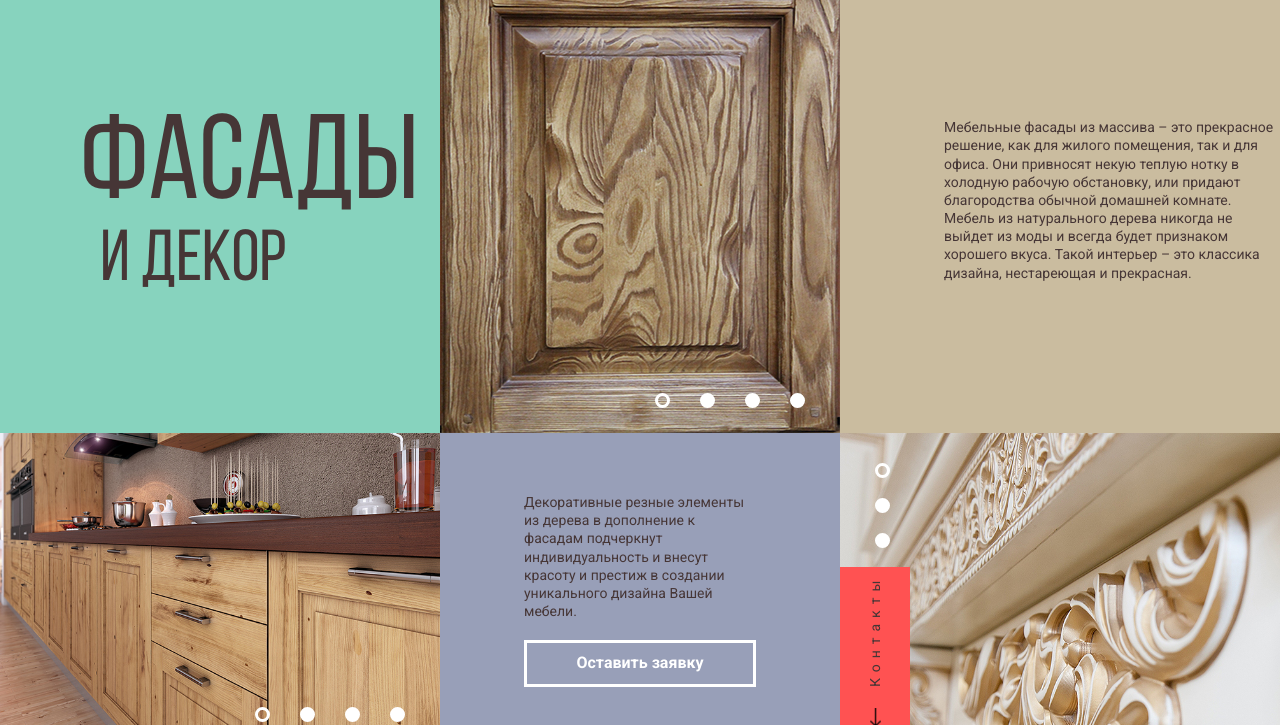
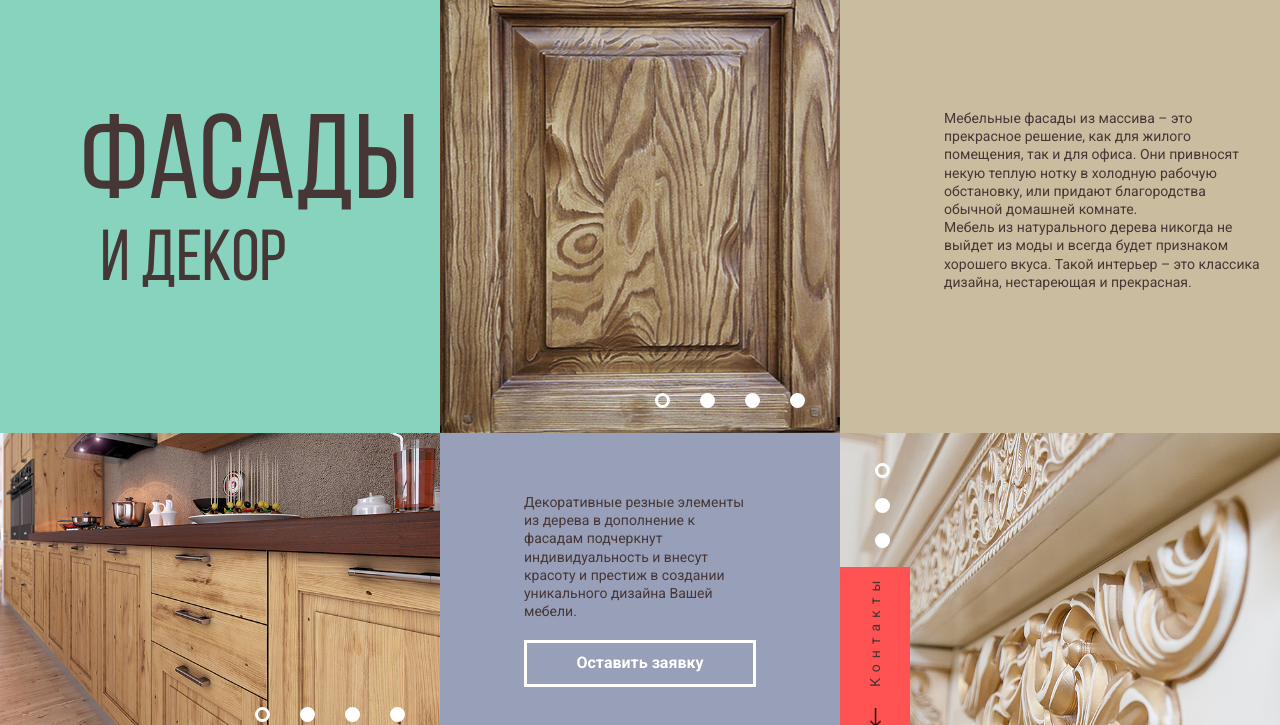
Before and after one commit to leshikhacker/woody-frontend, a website: page index.html in a window 1280 px wide. Shown: the part 1653-2378 px from the top of the page. Drawn offline with nearby package versions, Linux system fonts and the light colour scheme; some packages are replaced by stand-ins of ours.

Commit message:
facade tile width fix

```diff
--- a/css/postcss/tiles/facades-tiles.pcss
+++ b/css/postcss/tiles/facades-tiles.pcss
@@ -48,7 +48,7 @@
 	.tile-facades-3 .tile__content {
 		padding-left: 104px;
 		padding-right: 20px;
-		width: 459px;
+		max-width: 459px;
 	}
 }
 @media screen and (max-width: 1023px) {
```
Also changed, not shown: css/main.css.
